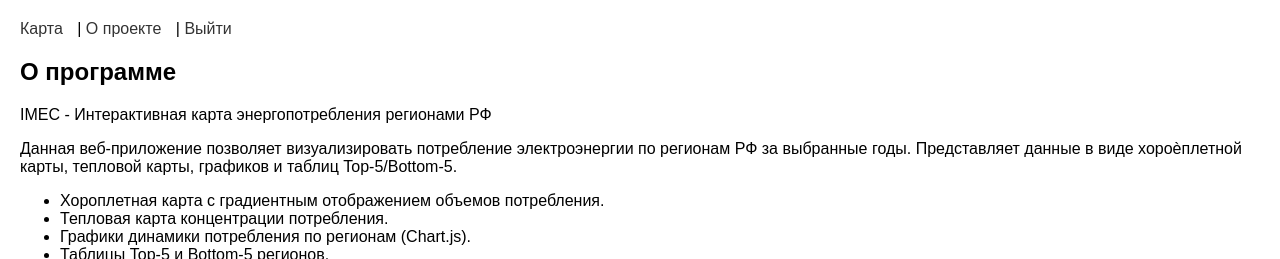
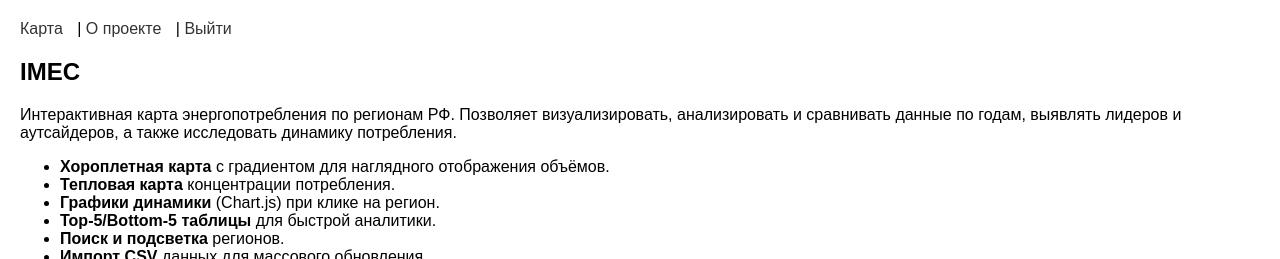
Before and after one commit to KRATZ-5/imec-ver-3-1, a FastAPI app: template app/templates/about.html in a window 1280 px wide. Shown: the top 259 px of the page. Run offline with FastAPI, Linux system fonts and the light colour scheme; the template is opened without the code that fills it, so the values that code supplies are empty; parts of the project's set-up code (start-up, migrations or seed data) failed here and were passed over.

Commit message:
Edit about.html

```diff
--- a/app/templates/about.html
+++ b/app/templates/about.html
@@ -1,45 +1,50 @@
 {% extends "layout.html" %}
-  <head>
-    <link rel="stylesheet" href="/static/styles.css">
-  </head>
 {% block title %}О проекте{% endblock %}
 {% block content %}
-  <div class="container">
-    <section class="card mb-6 p-4 shadow-lg rounded-2xl">
-      <h2 class="text-xl font-bold mb-2">О программе</h2>
-      <p class="mb-4">IMEC - Интерактивная карта энергопотребления регионами РФ</p>
-      <p class="text-gray-700">Данная веб-приложение позволяет визуализировать потребление электроэнергии по регионам РФ за выбранные годы. Представляет данные в виде хороèплетной карты, тепловой карты, графиков и таблиц Top-5/Bottom-5.</p>
-      <ul class="list-disc list-inside mb-4 text-gray-700">
-        <li>Хороплетная карта с градиентным отображением объемов потребления.</li>
-        <li>Тепловая карта концентрации потребления.</li>
-        <li>Графики динамики потребления по регионам (Chart.js).</li>
-        <li>Таблицы Top-5 и Bottom-5 регионов.</li>
-        <li>Поиск и подсветка регионов.</li>
+  <div class="container mx-auto px-4 py-8">
+    <!-- Hero Section -->
+    <section class="bg-white shadow-lg rounded-2xl p-6 mb-8 grid grid-cols-1 md:grid-cols-3 gap-6">
+      <div class="md:col-span-2">
+        <h1 class="text-2xl font-extrabold text-gray-800 mb-4">IMEC</h1>
+        <p class="text-gray-700 mb-4">Интерактивная карта энергопотребления по регионам РФ. Позволяет визуализировать, анализировать и сравнивать данные по годам, выявлять лидеров и аутсайдеров, а также исследовать динамику потребления.</p>
+        <ul class="list-disc list-inside text-gray-700 space-y-2">
+          <li><strong>Хороплетная карта</strong> с градиентом для наглядного отображения объёмов.</li>
+          <li><strong>Тепловая карта</strong> концентрации потребления.</li>
+          <li><strong>Графики динамики</strong> (Chart.js) при клике на регион.</li>
+          <li><strong>Top-5/Bottom-5 таблицы</strong> для быстрой аналитики.</li>
+          <li><strong>Поиск и подсветка</strong> регионов.</li>
+          <li><strong>Импорт CSV</strong> данных для массового обновления.</li>
         </ul>
-      <div class="bg-gray-50 p-4 rounded-lg">
-        <h3 class="font-semibold mb-1">Разработчик</h3>
-        <p>Михаил Чугунов (студент Финансового университета при правительстве РФ, факультет информационных технологий и анализа больших данных)</p>
+      </div>
+      <div class="flex flex-col items-center bg-gray-50 rounded-lg p-4">
+        <img src="/static/avatar.png" alt="Avatar" class="w-24 h-24 rounded-full mb-4" />
+        <h2 class="text-lg font-bold text-gray-800">Михаил Чугунов</h2>
+        <p class="text-sm text-gray-600">Студент Финансового университета при правительстве РФ,</p>
+        <p class="text-sm text-gray-600">Факультет информационных технологий и анализа больших данных</p>
       </div>
     </section>
 
-    <section class="card p-4 shadow-lg rounded-2xl">
-      <h3 class="text-lg font-bold mb-3">Список регионов</h3>
-      <table class="w-full table-auto border-collapse">
-        <thead>
-          <tr class="bg-gray-200">
-            <th class="p-2 text-left">ID</th>
-            <th class="p-2 text-left">Название региона</th>
+    <!-- Regions Table -->
+    <section class="bg-white shadow-lg rounded-2xl p-6">
+      <h2 class="text-xl font-bold text-gray-800 mb-4">Список регионов</h2>
+      <div class="overflow-x-auto">
+        <table class="min-w-full divide-y divide-gray-200">
+          <thead class="bg-gray-100">
+            <tr>
+              <th class="px-4 py-2 text-left text-sm font-medium text-gray-700">ID</th>
+              <th class="px-4 py-2 text-left text-sm font-medium text-gray-700">Регион</th>
             </tr>
           </thead>
-        <tbody>
+          <tbody class="bg-white divide-y divide-gray-200">
             {% for region in regions %}
-            <tr class="border-b hover:bg-gray-50">
-              <td class="p-2 text-sm text-gray-800">{{ region.id }}</td>
-              <td class="p-2 text-sm text-gray-800">{{ region.name }}</td>
+            <tr class="hover:bg-gray-50">
+              <td class="px-4 py-3 text-sm text-gray-800">{{ region.id }}</td>
+              <td class="px-4 py-3 text-sm text-gray-800">{{ region.name }}</td>
             </tr>
             {% endfor %}
           </tbody>
         </table>
+      </div>
     </section>
   </div>
 {% endblock %}
```
Lines whose indentation alone changed are shown as unchanged.
